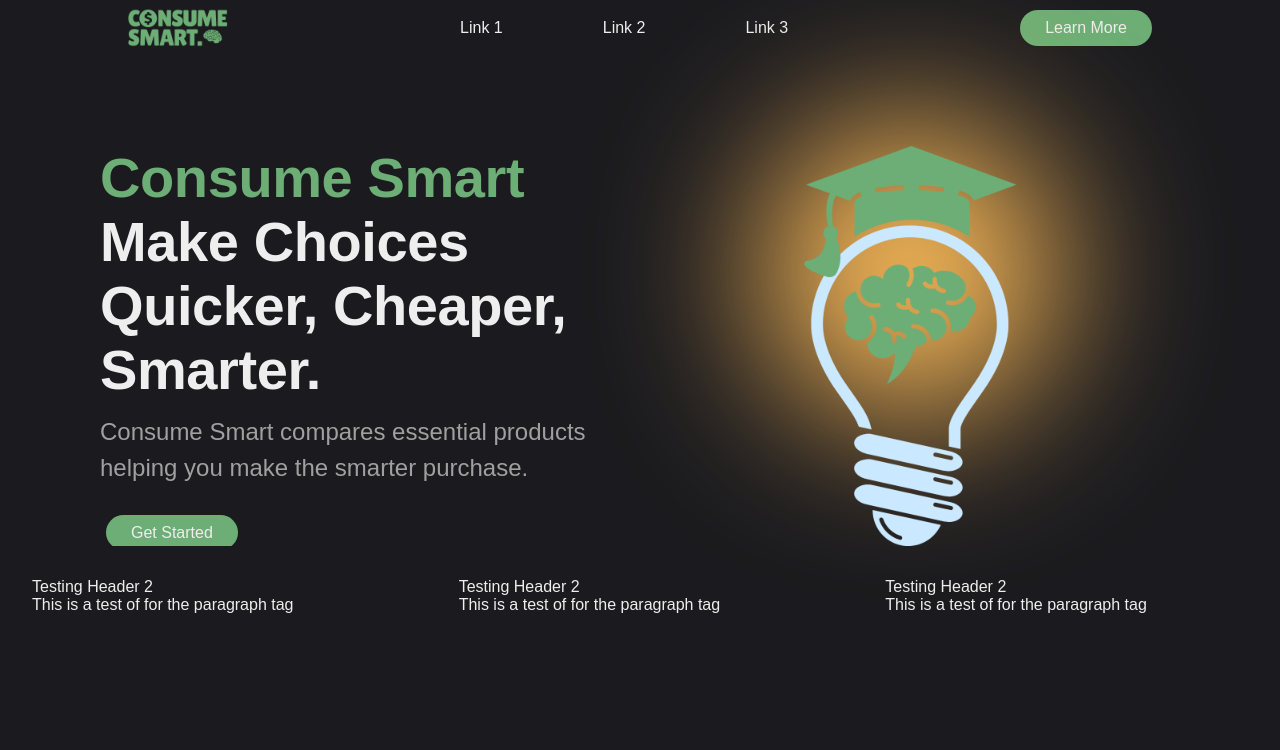
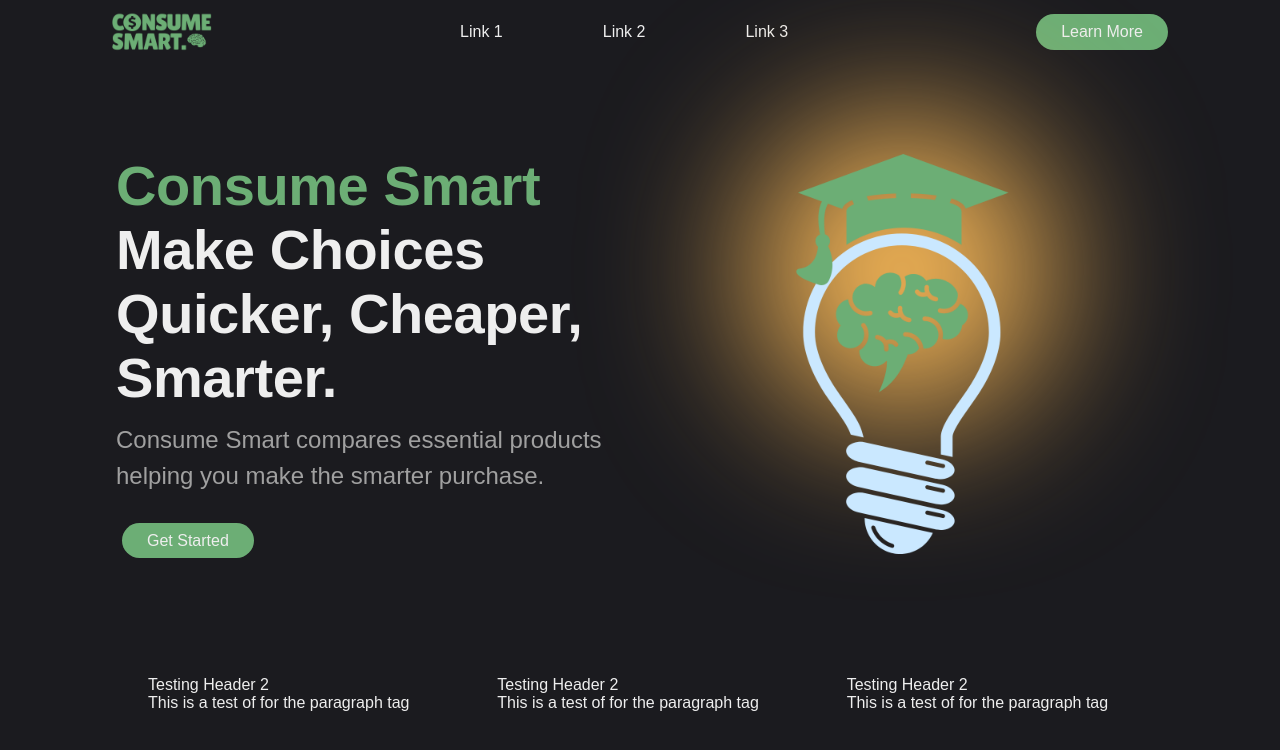
Before and after one commit to LiamCClarke/Website_ConsumeSmart, a Vue app: page / in a window 1280 px wide. Shown: the top 750 px of the page. Built offline with nearby package versions, Linux system fonts and the light colour scheme; a web font is replaced by a local one.

Commit message:
Updated main layout to have three columns, fixed nav and hero for appropriate margins and scalability

```diff
--- a/src/App.vue
+++ b/src/App.vue
@@ -14,7 +14,7 @@
 
 <style scoped>
 .layout {
-  display: flex;
-  flex-direction: column;
+  width: 100%;
+  height: 100%;
 }
 </style>
--- a/src/assets/styles/base.css
+++ b/src/assets/styles/base.css
@@ -26,13 +26,6 @@
   padding: 0;
   background-color: var(--primary-color);
   color: var(--text-color);
-}
-
-header {
-  display: flex;
-  justify-content: space-between;
-  align-items: center;
-  padding: 8px 10%;
 }
 
 .logo {
--- a/src/components/Hero.vue
+++ b/src/components/Hero.vue
@@ -34,12 +34,12 @@
     display: flex;
     flex-direction: row;
     justify-content: center;
-    padding-top: 90px;
+    padding: 90px 0 90px;
 }
 
 .hero_main, .hero_media {
-    max-width: calc(var(--layout-width)/2);
-    width: calc(var(--layout-width)/2);
+    max-width: 50%;
+    width: 50%;
     max-height: var(--hero_height);
 }
 
--- a/src/components/Main.vue
+++ b/src/components/Main.vue
@@ -4,6 +4,34 @@
 </script>
 
 <template>
-    <Hero />
-    <Features />
+    <div class="main-container">
+        <div class="main-side-panel">
+
+        </div>
+        <div class="main-content">
+            <Hero />
+            <Features />
+        </div>
+        <div class="main-side-panel">
+
+        </div>
+    </div>
 </template>
+
+<style scoped>
+.main-container {
+    display: flex;
+    flex-direction: row;
+    justify-content: center;
+    width: 100%;
+}
+
+.main-side-panel {
+}
+
+.main-content {
+    flex-basis: var(--layout-width);
+    max-width: var(--layout-width);
+    padding: 0 16px;
+}
+</style>
--- a/src/components/NavBar.vue
+++ b/src/components/NavBar.vue
@@ -1,5 +1,7 @@
 <template>
     <header>
+        <div class="nav-container">
+            <div class="nav-content">
                 <img class="nav-logo" src="../assets/media/logo1.png" alt="logo">
                 <nav>
                     <ul class="nav-links">
@@ -9,16 +11,25 @@
                     </ul>
                 </nav>
                 <a class="cta" href="#"><button>Learn More</button></a>
+            </div>
+        </div>
     </header>
 </template>
 
 <style scoped>
 
-.container {
+.nav-container {
+    position: relative;
+    max-width: var(--layout-width);
+    margin: 0 auto;
+    overflow: hidden;
+}
+
+.nav-content {
     display: flex;
     justify-content: space-between;
-    margin: 0 auto;
-    height: var(--nav-height);
+    align-items: center;
+    padding: 12px;
 }
 
 .title {
```
Lines whose indentation alone changed are shown as unchanged.
